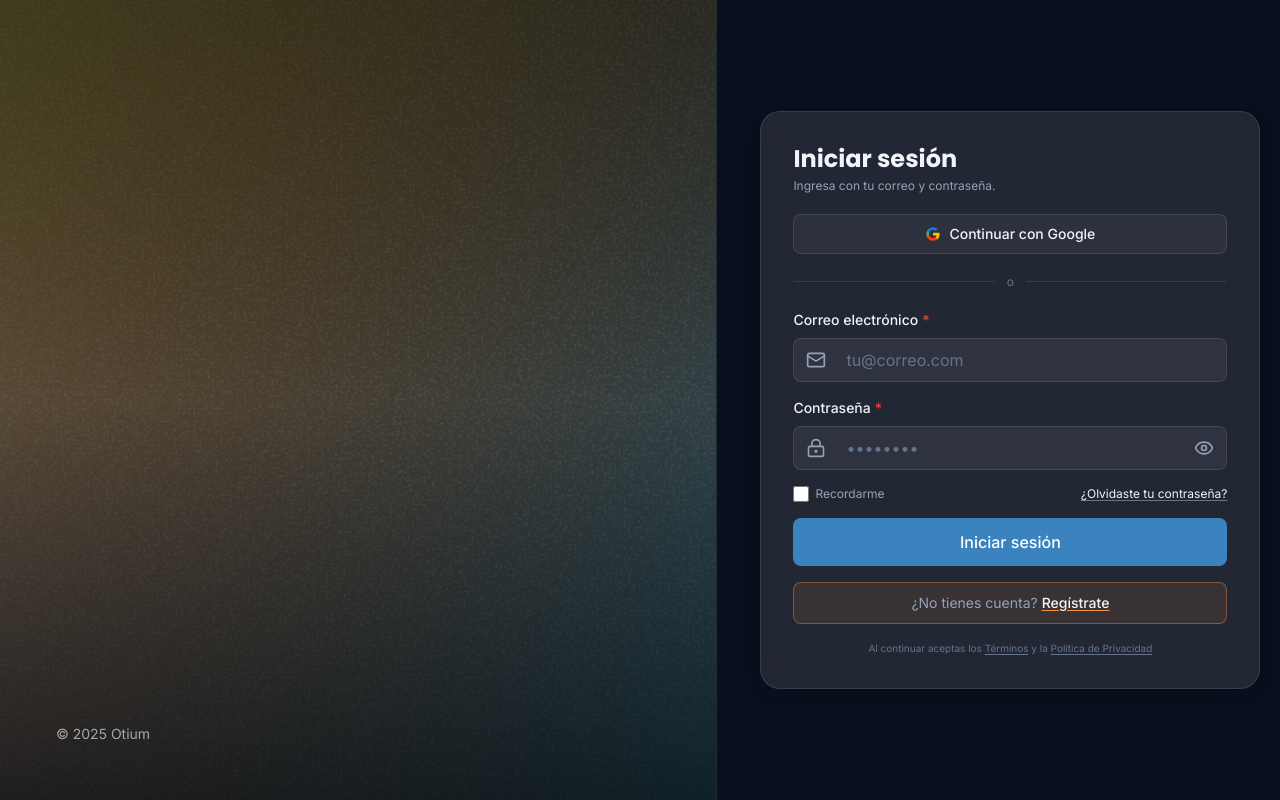
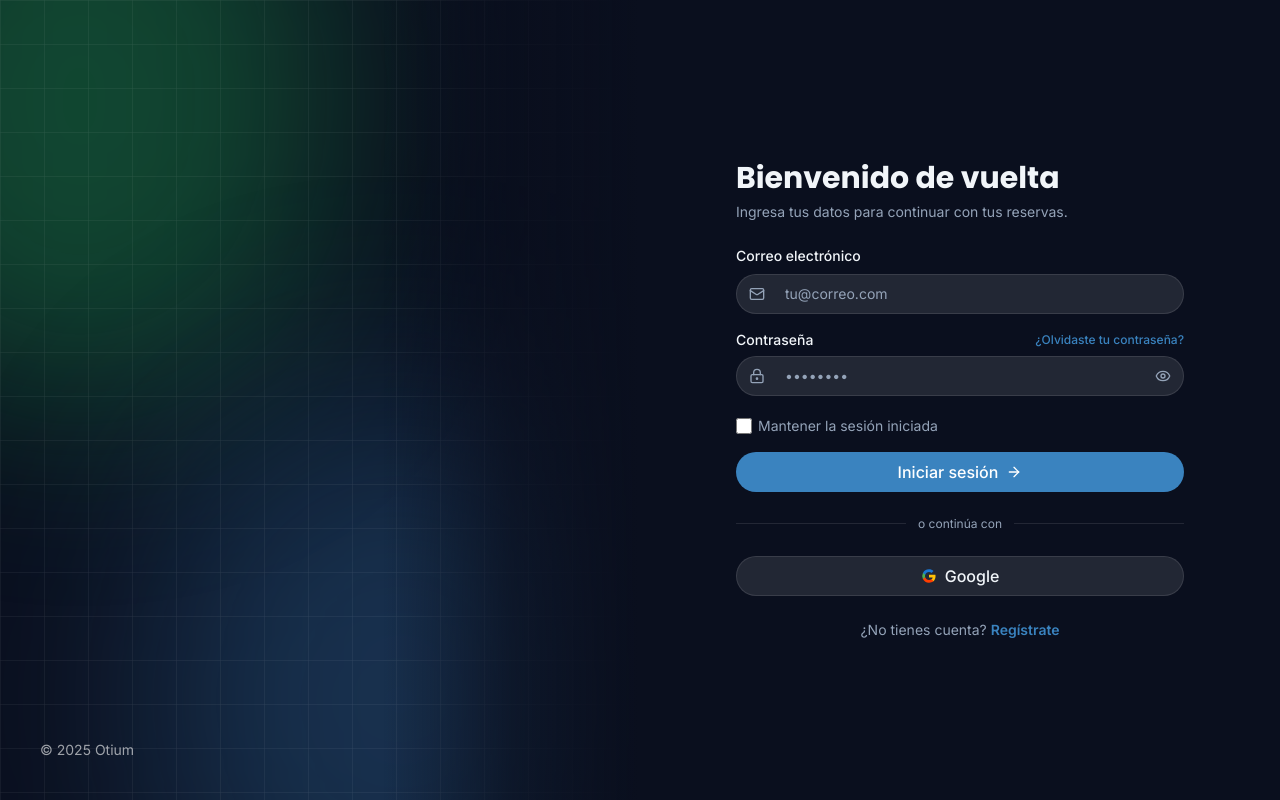
Before and after one commit to complejo-deportivo-dev/complejo-deportivo, a Next.js app: page /login in a window 1280 px wide. Built offline with nearby package versions, Linux system fonts and the light colour scheme.

Commit message:
fix: agregar detalles faltantes en pantalla de Login

```diff
--- a/src/app/(auth)/layout.tsx
+++ b/src/app/(auth)/layout.tsx
@@ -4,20 +4,8 @@ import AuthLayout from "@/components/shared/AuthLayout";
 export default function Layout({ children }: { children: ReactNode }) {
   return (
     <AuthLayout
-      title={
-        <>
-          Tu complejo deportivo, a
-          <br />
-          un clic.
-        </>
-      }
-      subtitle={
-        <>
-          Reserva canchas, piscinas, zonas húmedas y
-          <br />
-          gimnasio en segundos.
-        </>
-      }
+      title="Inicia sesión"
+      subtitle="Accede a tu cuenta para reservar."
       reservation={null}
     >
       {children}
--- a/src/components/shared/AuthLayout.tsx
+++ b/src/components/shared/AuthLayout.tsx
@@ -60,8 +60,10 @@ export default function AuthLayout({
   footer = "© 2025 Otium",
 }: AuthLayoutProps) {
   return (
-    <div className="flex h-dvh w-full min-w-0 overflow-hidden">
+    <div className="relative isolate flex h-dvh w-full min-w-0 overflow-hidden">
       <style>{`
+        @keyframes otium-float-a { 0%,100%{transform:translate3d(0,0,0) scale(1)} 50%{transform:translate3d(60px,40px,0) scale(1.15)} }
+        @keyframes otium-float-b { 0%,100%{transform:translate3d(0,0,0) scale(1)} 50%{transform:translate3d(-50px,-60px,0) scale(1.2)} }
         @keyframes otium-bob { 0%,100%{transform:translateY(0) rotate(var(--r,0deg))} 50%{transform:translateY(-10px) rotate(var(--r,0deg))} }
         @keyframes otium-rise { from{opacity:0;transform:translateY(16px)} to{opacity:1;transform:translateY(0)} }
         @keyframes otium-shine { from{transform:translateX(-120%) skewX(-20deg)} to{transform:translateX(260%) skewX(-20deg)} }
@@ -73,29 +75,45 @@ export default function AuthLayout({
         }
       `}</style>
 
-      <div className="relative isolate hidden h-full overflow-hidden border-r border-border bg-[#06121a] p-6 text-white md:flex md:w-[35%] md:p-8 lg:w-[56%] lg:p-14">
+      <div className="relative isolate hidden h-full overflow-hidden bg-background p-6 text-white md:flex md:w-1/2 md:p-8 lg:p-10">
         <div
           aria-hidden="true"
-          className="absolute inset-0 z-0 bg-cover bg-center opacity-40"
-          style={{ backgroundImage: "url('/images/fondoAuth.png')" }}
-        >
-        </div>
+          className="otium-anim absolute -left-1/4 -top-1/4 z-0 h-3/4 w-3/4 rounded-full bg-success/30 blur-[100px]"
+          style={{ animation: "otium-float-a 14s ease-in-out infinite" }}
+        />
+        <div
+          aria-hidden="true"
+          className="otium-anim absolute -bottom-1/4 right-0 z-0 h-3/4 w-3/4 rounded-full bg-primary/30 blur-[110px]"
+          style={{ animation: "otium-float-b 18s ease-in-out infinite" }}
+        />
+        <div
+          aria-hidden="true"
+          className="pointer-events-none absolute inset-0 z-0 opacity-10"
+          style={{
+            backgroundImage:
+              "linear-gradient(to right, rgba(255,255,255,.5) 1px, transparent 1px), linear-gradient(to bottom, rgba(255,255,255,.5) 1px, transparent 1px)",
+            backgroundSize: "44px 44px",
+            maskImage:
+              "linear-gradient(to right, #000 0%, #000 calc(100% - 44px), transparent 100%)",
+          }}
+        />
+        <div
+          aria-hidden="true"
+          className="pointer-events-none absolute inset-y-0 right-0 z-[1] hidden w-[40%] bg-gradient-to-r from-transparent via-background/70 to-background md:block"
+        />
 
-        {/* 2. Viñeta */}
-        <div className="absolute inset-0 z-0 bg-gradient-to-b from-black/30 via-transparent to-black/60" />
-
-        <div className="relative z-10 flex h-full w-full flex-col gap-4 md:pr-6">
+        <div className="relative z-10 flex h-full w-full flex-col gap-4">
           <div className="shrink-0">
             <Image
               src="/brand/imagotipo-dark.svg"
               alt="Otium"
               width={160}
               height={40}
-              className="otium-rise mb-8 h-9 w-auto -translate-y-2 lg:mb-10"
+              className="otium-rise mb-8 h-8 w-auto"
               priority
             />
             <h1
-              className="otium-rise mb-3 bg-gradient-to-br from-white via-white to-emerald-200 bg-clip-text font-heading text-3xl font-bold leading-tight text-transparent lg:text-4xl"
+              className="otium-rise mb-3 font-heading text-3xl font-bold leading-tight text-text-primary lg:text-4xl"
               style={{ animationDelay: ".1s" }}
             >
               {title}
@@ -200,8 +218,8 @@ export default function AuthLayout({
         </div>
       </div>
 
-      <div className="flex h-full min-w-0 flex-1 items-center justify-center overflow-y-auto bg-background p-6">
-        <div className="m-auto w-full max-w-lg md:translate-x-3">
+      <div className="flex h-full w-full min-w-0 flex-1 items-center justify-center overflow-y-auto bg-background p-6 md:w-1/2">
+        <div className="m-auto w-full min-w-0 max-w-md">
           {children}
         </div>
       </div>
@@ -222,7 +240,7 @@ function FeatureCard({
 }) {
   return (
     <div
-      className="otium-rise group relative flex aspect-[5/3] flex-col justify-between overflow-hidden rounded-xl border border-white/20 bg-white/10 p-3 backdrop-blur-md transition-all duration-300 hover:-translate-y-1 hover:border-white/40 hover:bg-white/20 lg:p-4"
+      className="otium-rise group relative flex aspect-square flex-col justify-between overflow-hidden rounded-xl border border-white/20 bg-white/10 p-3 backdrop-blur-md transition-all duration-300 hover:-translate-y-1 hover:border-white/40 hover:bg-white/20 lg:p-4"
       style={{ animationDelay: delay }}
     >
       <div
--- a/src/components/ui/Input.tsx
+++ b/src/components/ui/Input.tsx
@@ -61,7 +61,7 @@ export default function Input({
         </label>
       )}
       <div
-        className={`relative flex h-11 items-center rounded-md border bg-surface px-3 transition-colors ${
+        className={`relative flex h-10 items-center rounded-full border bg-surface-elevated px-3 transition-colors ${
           error
             ? "border-error focus-within:border-error focus-within:ring-2 focus-within:ring-error-soft"
             : "border-border hover:border-primary-soft focus-within:border-primary focus-within:ring-2 focus-within:ring-primary-soft"
@@ -70,7 +70,7 @@ export default function Input({
         {icon && (
           <span
             aria-hidden="true"
-            className="absolute left-3 flex h-5 w-5 items-center justify-center text-text-secondary [&>svg]:h-5 [&>svg]:w-5"
+            className="absolute left-3 flex h-4 w-4 items-center justify-center text-text-secondary [&>svg]:h-4 [&>svg]:w-4"
           >
             {icon}
           </span>
@@ -78,9 +78,9 @@ export default function Input({
         <input
           aria-describedby={describedBy}
           aria-invalid={error ? true : undefined}
-          className={`h-full w-full bg-transparent text-text-primary outline-none placeholder:text-text-disabled ${
-            icon ? "pl-10" : ""
-          } ${isPassword ? "pr-10" : ""} ${
+          className={`h-full w-full bg-transparent text-sm text-text-primary outline-none placeholder:text-text-secondary ${
+            icon ? "pl-9" : ""
+          } ${isPassword ? "pr-9" : ""} ${
             disabled ? "cursor-not-allowed" : ""
           }`}
           disabled={disabled}
@@ -97,7 +97,7 @@ export default function Input({
             aria-label={
               showPassword ? "Ocultar contraseña" : "Mostrar contraseña"
             }
-            className="absolute right-3 flex items-center justify-center text-text-secondary hover:text-text-primary disabled:cursor-not-allowed"
+            className="absolute right-3 flex items-center justify-center text-text-secondary hover:text-text-primary disabled:cursor-not-allowed [&>svg]:h-4 [&>svg]:w-4"
             disabled={disabled}
             onClick={() => setShowPassword((visible) => !visible)}
             type="button"
--- a/src/features/auth/components/LoginForm.tsx
+++ b/src/features/auth/components/LoginForm.tsx
@@ -3,7 +3,7 @@
 import { useRef, useState, type FormEvent } from "react";
 import Link from "next/link";
 import { useRouter } from "next/navigation";
-import { LockKeyhole, Mail } from "lucide-react";
+import { ArrowRight, LockKeyhole, Mail } from "lucide-react";
 import { z } from "zod";
 import Button from "@/components/ui/Button";
 import Card from "@/components/ui/Card";
@@ -135,37 +135,17 @@ export default function LoginForm() {
   return (
     <Card
       as="section"
-      className="mx-auto w-full max-w-[500px] border-white/10 bg-surface-elevated p-6 shadow-2xl sm:p-8"
       padding="none"
+      variant="flat"
+      className="w-full !rounded-none !bg-transparent !shadow-none !backdrop-blur-none"
     >
-      <div className="mb-5">
-        <h2 className="font-heading text-2xl font-bold leading-tight text-text-primary">
-          Iniciar sesión
+      <div className="mb-6">
+        <h2 className="font-heading text-3xl font-bold leading-tight text-text-primary">
+          Bienvenido de vuelta
         </h2>
-        <p className="mt-1 text-xs text-text-secondary">
-          Ingresa con tu correo y contraseña.
+        <p className="mt-1 text-sm text-text-secondary">
+          Ingresa tus datos para continuar con tus reservas.
         </p>
-      </div>
-
-      <Button
-        className="h-10 w-full border-white/10 bg-white/5 text-sm text-text-primary hover:bg-white/10"
-        disabled={isBusy}
-        loading={isGoogleLoading}
-        onClick={handleGoogleLogin}
-        variant="secondary"
-      >
-        <GoogleIcon />
-        Continuar con Google
-      </Button>
-
-      <div
-        aria-label="o"
-        className="my-5 flex items-center gap-3 text-xs text-text-disabled"
-        role="separator"
-      >
-        <span className="h-px flex-1 bg-border" />
-        <span aria-hidden="true">o</span>
-        <span className="h-px flex-1 bg-border" />
       </div>
 
       <form className="space-y-4" noValidate onSubmit={handleSubmit}>
@@ -191,17 +171,30 @@ export default function LoginForm() {
             setError("");
           }}
           placeholder="tu@correo.com"
-          required
           type="email"
           value={email}
         />
 
+        <div className="space-y-1.5">
+          <div className="flex items-center justify-between gap-3">
+            <label
+              className="block text-sm font-medium text-text-primary"
+              htmlFor="login-password"
+            >
+              Contraseña
+            </label>
+            <Link
+              className="text-xs font-medium text-primary transition-colors hover:text-primary-hover"
+              href="/forgot-password"
+            >
+              ¿Olvidaste tu contraseña?
+            </Link>
+          </div>
           <Input
-          className="space-y-1.5"
             disabled={isBusy}
             error={fieldErrors.password}
             icon={<LockKeyhole />}
-          label="Contraseña"
+            id="login-password"
             name="password"
             onChange={(event) => {
               const value = event.target.value;
@@ -212,12 +205,12 @@ export default function LoginForm() {
               setError("");
             }}
             placeholder="••••••••"
-          required
             type="password"
             value={password}
           />
+        </div>
 
-        <div className="flex flex-wrap items-center justify-between gap-2 text-xs">
+        <div className="flex flex-wrap items-center justify-between gap-2 pt-1 text-sm">
           <label className="inline-flex cursor-pointer items-center gap-1.5 text-text-secondary">
             <input
               checked={rememberMe}
@@ -226,14 +219,8 @@ export default function LoginForm() {
               onChange={(event) => setRememberMe(event.target.checked)}
               type="checkbox"
             />
-            Recordarme
+            Mantener la sesión iniciada
           </label>
-          <Link
-            className="text-text-primary underline decoration-text-disabled underline-offset-2 transition-colors hover:text-primary"
-            href="/forgot-password"
-          >
-            ¿Olvidaste tu contraseña?
-          </Link>
         </div>
 
         {error && (
@@ -246,42 +233,48 @@ export default function LoginForm() {
         )}
 
         <Button
-          className="w-full"
+          className="w-full !rounded-full"
           disabled={isBusy}
           loading={isSubmitting}
-          size="lg"
+          size="md"
           type="submit"
         >
           Iniciar sesión
+          <ArrowRight aria-hidden="true" className="h-4 w-4" />
         </Button>
       </form>
 
-      <p className="mt-4 rounded-md border border-secondary/40 bg-secondary/10 py-2.5 text-center text-sm text-text-secondary">
+      <div
+        aria-label="o continúa con"
+        className="my-6 flex items-center gap-3 text-xs text-text-secondary"
+        role="separator"
+      >
+        <span className="h-px flex-1 bg-border" />
+        <span aria-hidden="true">o continúa con</span>
+        <span className="h-px flex-1 bg-border" />
+      </div>
+
+      <Button
+        className="w-full !rounded-full !border-border !bg-surface-elevated !text-text-primary hover:!bg-surface"
+        disabled={isBusy}
+        loading={isGoogleLoading}
+        onClick={handleGoogleLogin}
+        variant="secondary"
+      >
+        <GoogleIcon />
+        Google
+      </Button>
+
+      <p className="mt-6 text-center text-sm text-text-secondary">
         ¿No tienes cuenta?{" "}
         <Link
-          className="font-medium text-text-primary underline decoration-secondary underline-offset-2 transition-colors hover:text-secondary"
+          className="font-semibold text-primary transition-colors hover:text-primary-hover"
           href="/register"
         >
           Regístrate
         </Link>
       </p>
 
-      <p className="mt-4 text-center text-[10px] leading-relaxed text-text-disabled">
-        Al continuar aceptas los{" "}
-        <Link
-          className="underline underline-offset-2 hover:text-text-secondary"
-          href="/terms"
-        >
-          Términos
-        </Link>{" "}
-        y la{" "}
-        <Link
-          className="underline underline-offset-2 hover:text-text-secondary"
-          href="/privacy"
-        >
-          Política de Privacidad
-        </Link>
-      </p>
     </Card>
   );
 }
```
Lines whose indentation alone changed are shown as unchanged.
